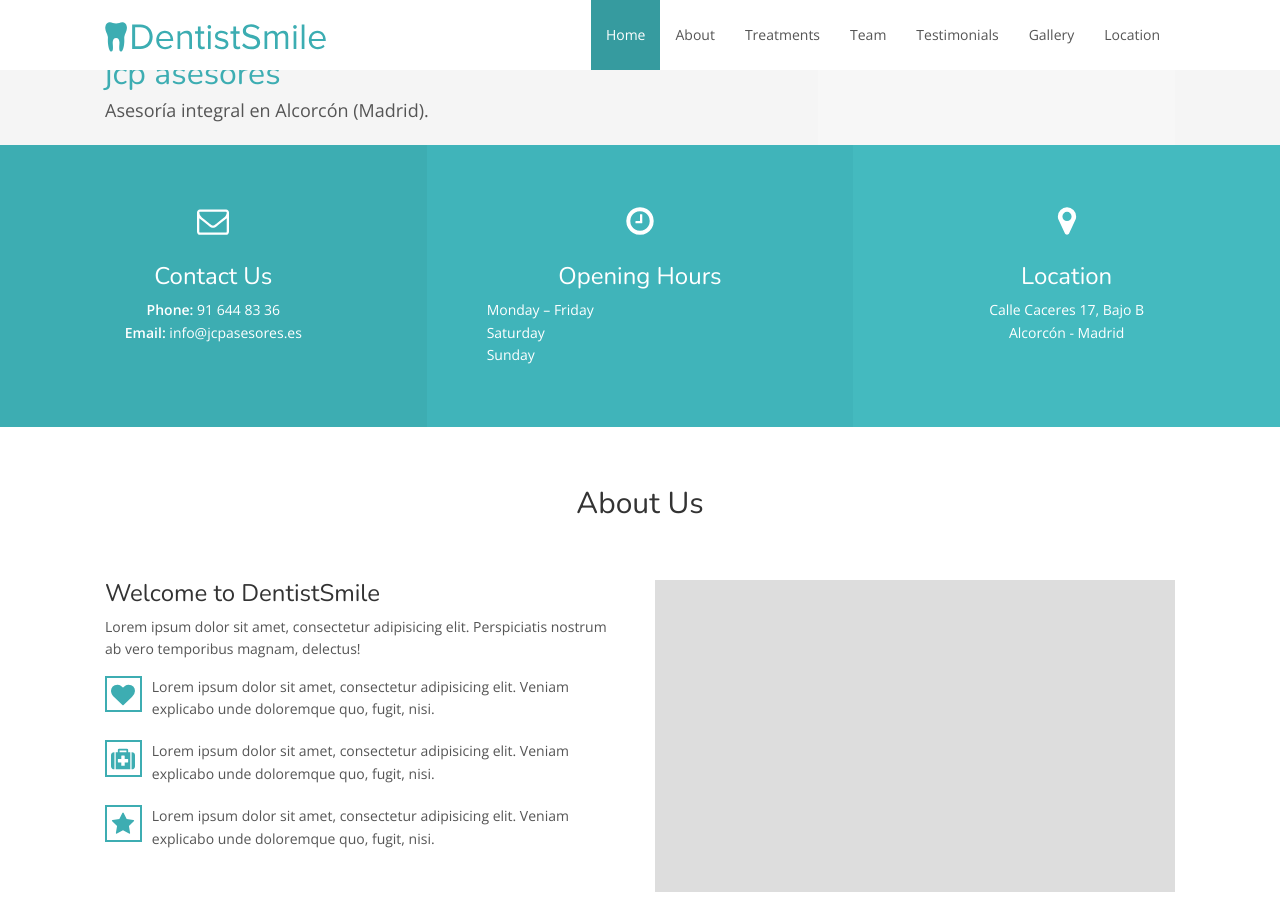
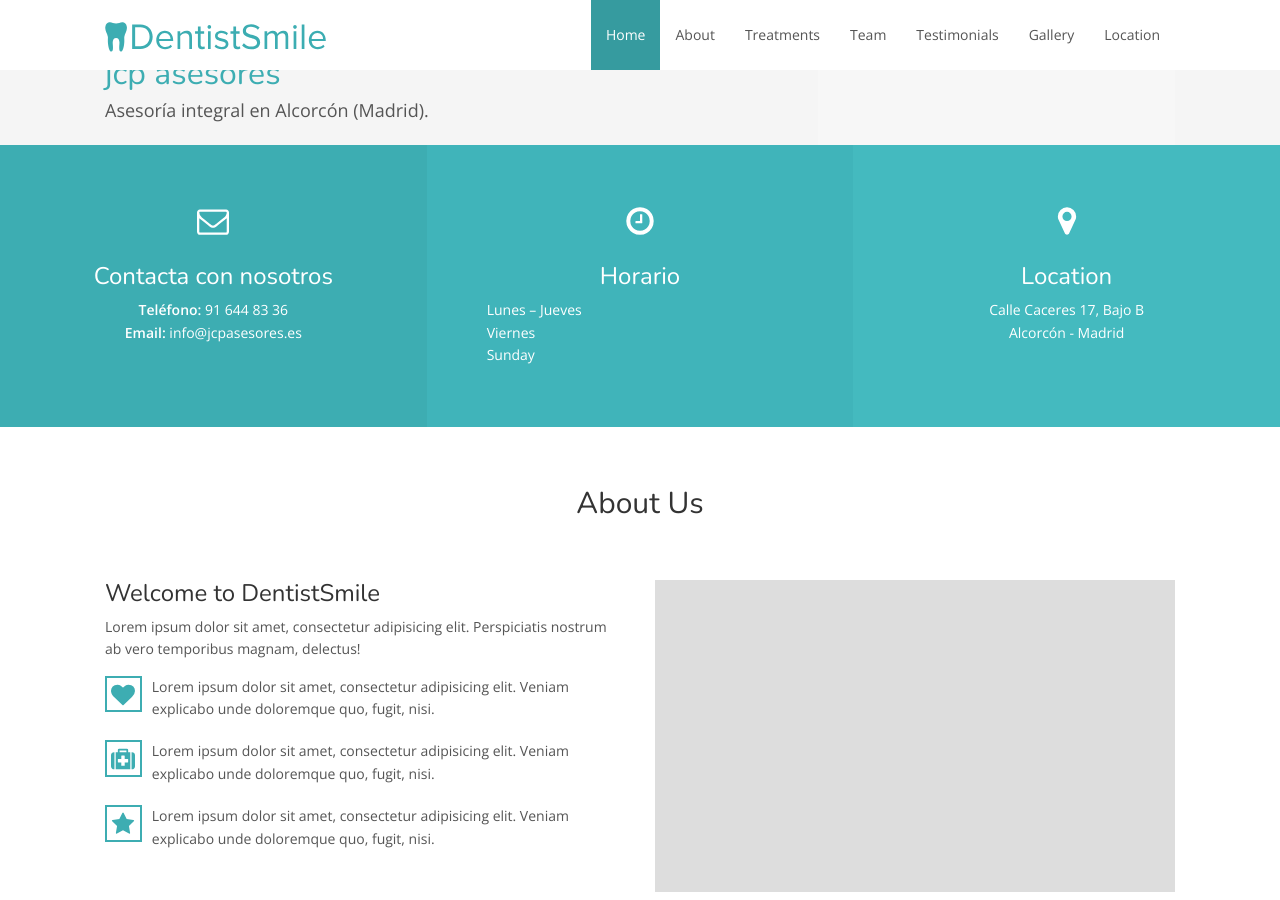
Before and after one commit to MpCity/MpCity.github.io, a Jekyll site: the page built from index.html, in a window 1280 px wide and 900 px high, scrolled down 401 px. Built offline with Jekyll 4.4.1, drawn with Linux system fonts in a browser that asks for light colours; nearby versions of some CDN libraries.

Commit message:
Update index.html

```diff
--- a/index.html
+++ b/index.html
@@ -19,18 +19,18 @@
             <h3><svg class="icon icon-envelope-o"><use xlink:href="#icon-envelope-o"></use></svg>Make an Appointment</h3>
             <form action="https://getsimpleform.com/messages?form_api_token={{ site.api_token }}" method="post">
                 <div class="form-field">
-                    <input name="name" type="text" placeholder="Name" required>
+                    <input name="name" type="text" placeholder="Nombre" required>
                 </div>
                 <div class="form-field">
-                    <input name="phone" type="tel" placeholder="Phone" required>
+                    <input name="phone" type="tel" placeholder="Teléfono" required>
                 </div>
                 <div class="form-field">
                     <input name="email" type="email" placeholder="Email" required>
                 </div>
                 <div class="form-field">
-                    <textarea name="comments" placeholder="Message" required></textarea>
+                    <textarea name="comments" placeholder="Mensaje" required></textarea>
                 </div>
-                <input type="submit" class="btn btn-default" value="Send">
+                <input type="submit" class="btn btn-default" value="Enviar">
             </form>
         </div>
 
@@ -42,24 +42,24 @@
 <div class="three-shade-col">
     <div class="col-sm-4">
         <svg class="icon icon-envelope-o"><use xlink:href="#icon-envelope-o"></use></svg>
-        <h3>Contact Us</h3>
+        <h3>Contacta con nosotros</h3>
         <ul>
-            {% if site.contact.phone %}<li><strong>Phone:</strong> {{ site.contact.phone }}</li>{% endif %}
-            {% if site.contact.emergency %}<li><strong>Emergency:</strong> {{ site.contact.emergency }}</li>{% endif %}
+            {% if site.contact.phone %}<li><strong>Teléfono:</strong> {{ site.contact.phone }}</li>{% endif %}
+            {% if site.contact.emergency %}<li><strong>Fax:</strong> {{ site.contact.emergency }}</li>{% endif %}
             {% if site.contact.email %}<li><strong>Email:</strong> {{ site.contact.email }}</li>{% endif %}
         </ul>
     </div>
     <div class="col-sm-4">
         <svg class="icon icon-clock-o"><use xlink:href="#icon-clock-o"></use></svg>
-        <h3>Opening Hours</h3>
+        <h3>Horario</h3>
         <table>
             <tbody>
                 <tr>
-                    <td>Monday – Friday</td>
+                    <td>Lunes – Jueves</td>
                     <td>{{ site.monday_friday }}</td>
                 </tr>
                 <tr>
-                    <td>Saturday</td>
+                    <td>Viernes</td>
                     <td>{{ site.saturday }}</td>
                 </tr>
                 <tr>
```
